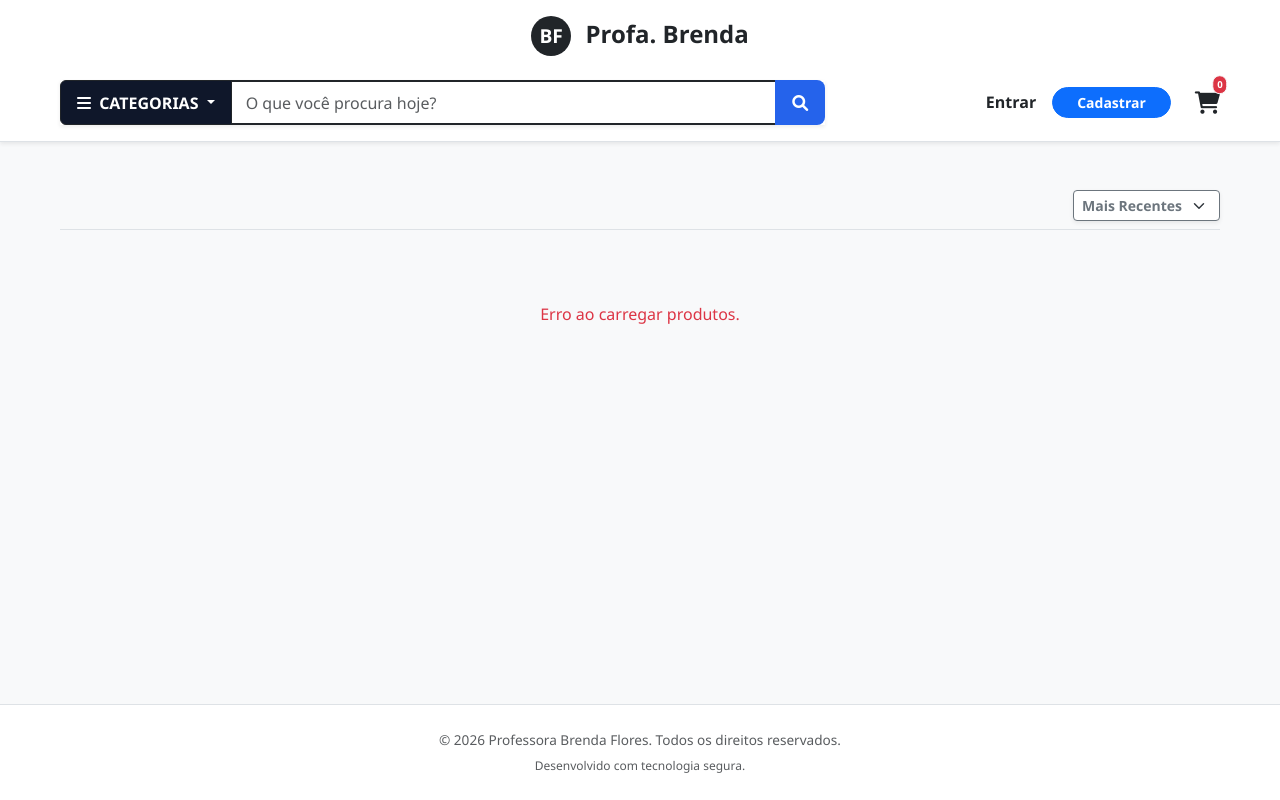
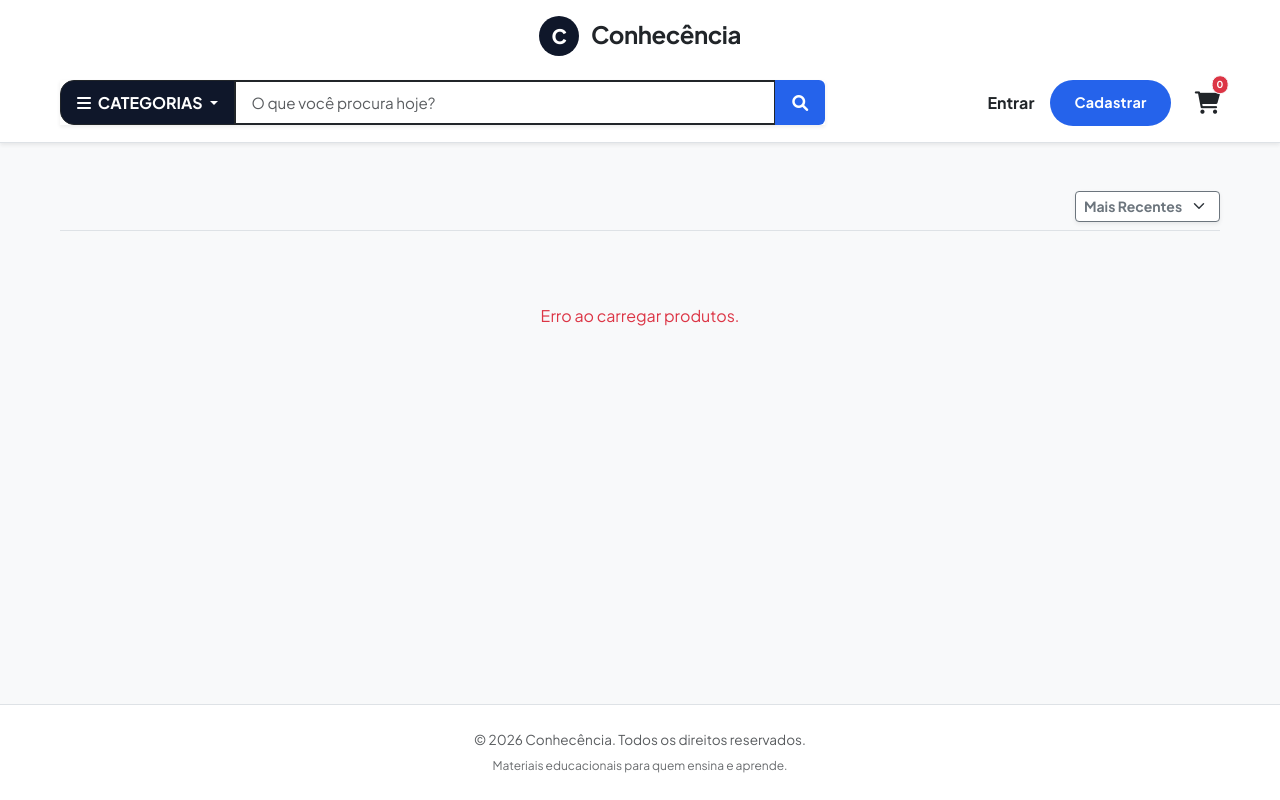
Before and after one commit to iurisaints/shopbrenda, a website: page public/index.html in a window 1280 px wide. Drawn offline with nearby package versions, Linux system fonts and the light colour scheme; no server answers.

Commit message:
ajustando o frontend de todo o e-commerce

```diff
--- a/public/index.html
+++ b/public/index.html
@@ -4,7 +4,7 @@
 <head>
     <meta charset="UTF-8">
     <meta name="viewport" content="width=device-width, initial-scale=1.0">
-    <title>Loja das Profs | Professora Brenda</title>
+    <title>Conhecência — Materiais educacionais</title>
     <link href="https://cdn.jsdelivr.net/npm/bootstrap@5.3.0/dist/css/bootstrap.min.css" rel="stylesheet">
     <link rel="stylesheet" href="https://cdnjs.cloudflare.com/ajax/libs/font-awesome/6.0.0/css/all.min.css">
     <link rel="stylesheet" href="./styles/styles.css">
@@ -18,11 +18,10 @@
             <div class="d-flex justify-content-between align-items-center mb-4">
                 <div style="width: 80px;" class="d-none d-md-block"></div>
                 <div class="text-center flex-grow-1">
-                    <a href="index.html">
-                    <h4 class="m-0 fw-bold text-dark">
-                        <span class="bg-dark text-white rounded-circle d-inline-block text-center me-2"
-                            style="width: 40px; height: 40px; line-height: 40px; font-size: 1.2rem;">BF</span>
-                        Profa. Brenda
+                    <a href="index.html" class="brand-link">
+                    <h4 class="m-0 fw-bold text-dark site-title">
+                        <span class="logo-mark">C</span>
+                        Conhecência
                     </h4>
                     </a>
                 </div>
@@ -148,8 +147,8 @@
 
     <footer class="main-footer bg-white border-top py-4 text-center mt-auto">
         <div class="container">
-            <p class="text-muted mb-1">© 2026 Professora Brenda Flores. Todos os direitos reservados.</p>
-            <small class="text-muted" style="font-size: 0.75rem;">Desenvolvido com tecnologia segura.</small>
+            <p class="text-muted mb-1">© 2026 Conhecência. Todos os direitos reservados.</p>
+            <small class="text-muted footer-tagline">Materiais educacionais para quem ensina e aprende.</small>
         </div>
     </footer>
 
--- a/public/styles/styles.css
+++ b/public/styles/styles.css
@@ -1,35 +1,31 @@
 /* =========================================
-   1. VARIÁVEIS E RESET GLOBAL
+   1. VARIÁVEIS E RESET GLOBAL — Conhecência
    ========================================= */
+@import url('https://fonts.googleapis.com/css2?family=Plus+Jakarta+Sans:wght@400;500;600;700;800&display=swap');
+
 :root {
-    /* PALETA DE CORES OFICIAL */
+    /* PALETA — visual moderno e limpo */
     --blue-navy: #0f172a;
-    /* Principal: Textos, Header, Botões Dark */
     --blue-primary: #2563eb;
-    /* Destaque: Botões de Ação, Links */
     --blue-hover: #1d4ed8;
-    /* Estado Hover */
     --blue-light: #eff6ff;
-    /* Fundos suaves */
-
     --red-alert: #ef4444;
-    /* Ofertas, Erros, Botão Excluir */
     --green-success: #10b981;
-    /* Sucesso */
-
-    --bg-body: #f8fafc;
-    /* Fundo da Página */
+    --bg-body: #f1f5f9;
     --white: #ffffff;
     --gray-border: #e2e8f0;
     --text-gray: #64748b;
+    --text-dark: #0f172a;
 
-    /* ESPAÇAMENTOS E BORDAS */
-    --radius-sm: 8px;
-    --radius-md: 12px;
-    --radius-lg: 16px;
-    --shadow-sm: 0 4px 6px -1px rgba(0, 0, 0, 0.05);
-    --shadow-md: 0 10px 15px -3px rgba(0, 0, 0, 0.1);
-    --shadow-lg: 0 20px 25px -5px rgba(0, 0, 0, 0.1);
+    /* Bordas mais suaves (visual moderno) */
+    --radius-sm: 10px;
+    --radius-md: 14px;
+    --radius-lg: 20px;
+    --radius-xl: 24px;
+    --shadow-sm: 0 1px 3px rgba(0, 0, 0, 0.06);
+    --shadow-md: 0 4px 12px rgba(0, 0, 0, 0.08);
+    --shadow-lg: 0 12px 28px rgba(0, 0, 0, 0.1);
+    --shadow-card: 0 2px 8px rgba(0, 0, 0, 0.06);
 }
 
 * {
@@ -40,14 +36,42 @@
 }
 
 body {
-    font-family: 'Segoe UI', Tahoma, Geneva, Verdana, sans-serif;
+    font-family: 'Plus Jakarta Sans', -apple-system, BlinkMacSystemFont, sans-serif;
     background-color: var(--bg-body);
-    color: var(--blue-navy);
+    color: var(--text-dark);
     line-height: 1.6;
     display: flex;
     flex-direction: column;
     min-height: 100vh;
+    -webkit-font-smoothing: antialiased;
 }
+
+/* Marca Conhecência */
+.logo-mark {
+    display: inline-flex;
+    align-items: center;
+    justify-content: center;
+    width: 40px;
+    height: 40px;
+    font-size: 1.25rem;
+    font-weight: 800;
+    background: var(--blue-navy);
+    color: var(--white);
+    border-radius: 50%;
+    margin-right: 0.5rem;
+    letter-spacing: -0.02em;
+}
+.logo-mark-inline {
+    width: 45px;
+    height: 45px;
+    font-size: 1.3rem;
+    font-weight: 800;
+    letter-spacing: -0.02em;
+}
+.site-title { letter-spacing: -0.02em; }
+.brand-link { transition: opacity 0.2s, transform 0.2s; text-decoration: none !important; }
+.brand-link:hover { opacity: 0.9; }
+.footer-tagline { font-size: 0.75rem; opacity: 0.9; }
 
 a {
     text-decoration: none;
@@ -92,8 +116,9 @@ button {
     position: sticky;
     top: 0;
     z-index: 100;
-    padding: 15px 0;
+    padding: 1rem 0;
     box-shadow: var(--shadow-sm);
+    backdrop-filter: saturate(180%) blur(8px);
 }
 
 .header-content {
@@ -163,9 +188,18 @@ button {
     flex: 1;
     height: 45px;
     border: 2px solid var(--blue-navy);
-    border-left: none;
-    border-right: none;
-    padding: 0 15px;
+    padding: 0 16px;
+    font-size: 0.95rem;
+    transition: border-color 0.2s, box-shadow 0.2s;
+}
+#search-input:focus {
+    border-color: var(--blue-primary);
+    box-shadow: 0 0 0 3px rgba(37, 99, 235, 0.15);
+    outline: none;
+}
+.form-control:focus {
+    border-color: var(--blue-primary);
+    box-shadow: 0 0 0 3px rgba(37, 99, 235, 0.15);
 }
 
 #search-btn {
@@ -174,8 +208,9 @@ button {
     border: none;
     height: 45px;
     width: 50px;
-    border-radius: 0 var(--radius-sm) var(--radius-sm) 0;
+    border-radius: 0 var(--radius-md) var(--radius-md) 0;
     font-size: 1rem;
+    transition: background 0.2s, transform 0.2s;
 }
 
 #search-btn:hover {
@@ -297,18 +332,19 @@ button {
 .product-card {
     background: var(--white);
     border: 1px solid var(--gray-border);
-    border-radius: var(--radius-md);
+    border-radius: var(--radius-lg);
     overflow: hidden;
     position: relative;
     display: flex;
     flex-direction: column;
-    transition: transform 0.2s, box-shadow 0.2s;
+    transition: transform 0.25s ease, box-shadow 0.25s ease, border-color 0.2s;
+    box-shadow: var(--shadow-card);
 }
 
 .product-card:hover {
-    transform: translateY(-5px);
-    border-color: var(--blue-primary);
-    box-shadow: var(--shadow-md);
+    transform: translateY(-6px);
+    border-color: rgba(37, 99, 235, 0.25);
+    box-shadow: var(--shadow-lg);
 }
 
 .offer-badge {
@@ -352,6 +388,7 @@ button {
     margin: 10px 0;
     display: -webkit-box;
     -webkit-line-clamp: 2;
+    line-clamp: 2;
     -webkit-box-orient: vertical;
     overflow: hidden;
     cursor: pointer;
@@ -380,24 +417,27 @@ button {
     color: var(--blue-navy);
 }
 
-/* Botões Universais */
-.btn-buy {
+/* Botões Universais — visual moderno */
+.btn-buy,
+.btn-primary {
     background: var(--blue-primary);
     color: var(--white);
     border: none;
-    padding: 12px;
-    border-radius: var(--radius-sm);
+    padding: 12px 20px;
+    border-radius: var(--radius-md);
     font-weight: 700;
-    width: 100%;
     font-size: 0.9rem;
-    text-transform: uppercase;
-    letter-spacing: 0.5px;
-    transition: 0.2s;
+    letter-spacing: 0.02em;
+    transition: transform 0.2s, box-shadow 0.2s;
+    font-family: inherit;
 }
+.btn-buy { width: 100%; text-transform: uppercase; letter-spacing: 0.5px; }
 
-.btn-buy:hover {
+.btn-buy:hover,
+.btn-primary:hover {
     background: var(--blue-hover);
     transform: translateY(-2px);
+    box-shadow: 0 4px 12px rgba(37, 99, 235, 0.35);
 }
 
 .btn-buy:disabled {
@@ -449,11 +489,12 @@ button {
     background: var(--white);
     width: 90%;
     max-width: 900px;
-    border-radius: var(--radius-lg);
+    border-radius: var(--radius-xl);
     box-shadow: var(--shadow-lg);
     position: relative;
     overflow: hidden;
     animation: zoomIn 0.3s ease;
+    border: 1px solid var(--gray-border);
 }
 
 /* Grid do Modal de Detalhes */
@@ -676,8 +717,12 @@ button {
 
 .nav-item-mobile.active {
     color: var(--blue-primary);
-    /* Azul ativo */
-    font-weight: 800;
+    font-weight: 700;
+}
+
+/* Input group da busca — cantos arredondados no dropdown */
+.input-group .btn.dropdown-toggle {
+    border-radius: var(--radius-md) 0 0 var(--radius-md);
 }
 
 /* Modal de Sugestão (Centralizado) */
@@ -836,3 +881,19 @@ button {
         opacity: 1;
     }
 }
+/* Força a barra de pesquisa inteira a ter a mesma altura */
+#search-input,
+#search-btn {
+    height: 45px; /* Você pode aumentar ou diminuir esse valor para deixar a barra mais gordinha ou fina */
+    padding-top: 0;
+    padding-bottom: 0;
+    display: flex;
+    align-items: center;
+    justify-content: center;
+}
+
+/* Ajusta as bordas para não ficarem duplicadas ou quebradas no meio */
+#search-btn {
+    border-top-right-radius: 6px !important;
+    border-bottom-right-radius: 6px !important;
+}
```
Also changed, not shown: public/admin.html (+3 -3 lines), public/cadastro.html (+4 -6 lines), public/favoritos.html (+6 -7 lines), public/login.html (+4 -6 lines), public/meus-pedidos.html (+6 -7 lines).
